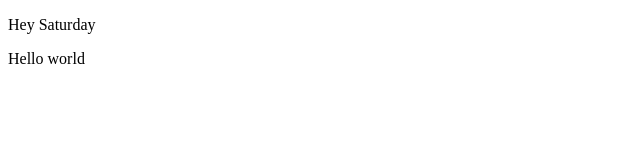
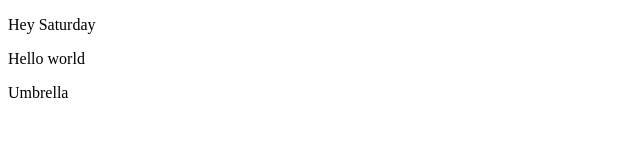
Before and after one commit to Kadirova23/19.08.2023, a plain HTML site: page index.html in a window 1280 px wide. Shown: the full height of the page, 0-640 px from the left. Drawn offline with Linux system fonts and the light colour scheme.

Commit message:
Third commit

```diff
--- a/index.html
+++ b/index.html
@@ -8,5 +8,6 @@
 <body>
     <p>Hey Saturday</p>
     <p>Hello world</p>
+    <p>Umbrella</p>
 </body>
 </html>
```
